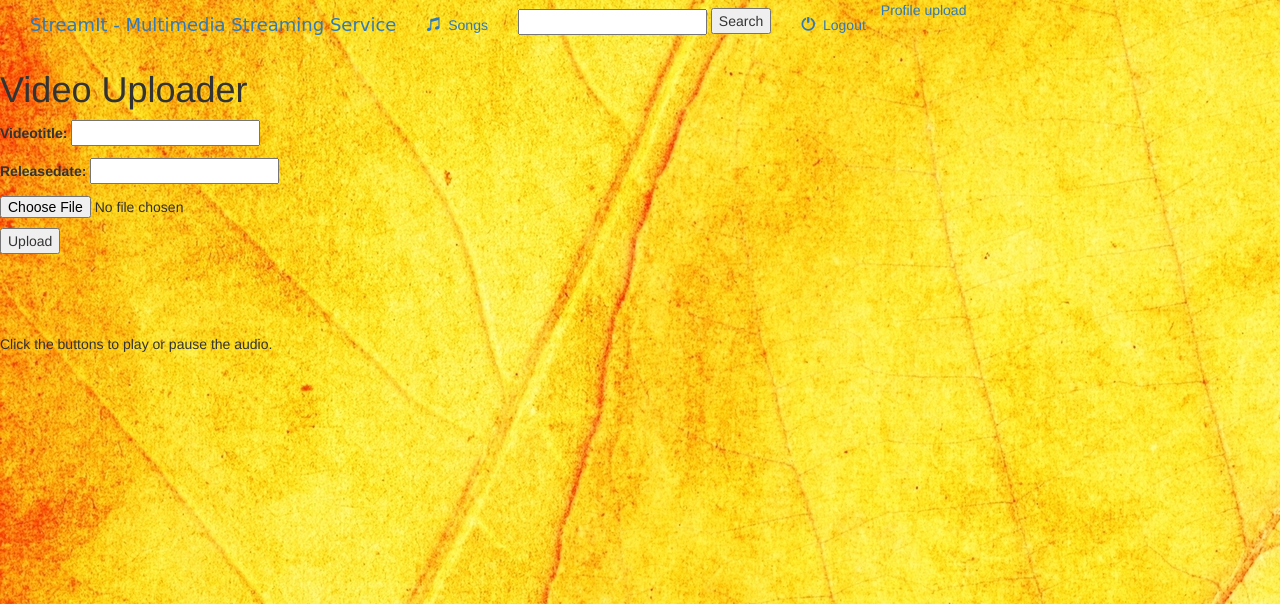
After one commit to Siddanth-pai/MultiMediaHub, a Django app: page /video/ in a window 1280 px wide. The commit adds this page. Shown: the top 604 px of the page. Run offline with Django 3.2, Linux system fonts and the light colour scheme; a user stored in the database is signed in; some libraries are stand-ins or nearby versions; some web fonts are replaced.

Commit message:
video and audio working with uploading

```diff
--- /dev/null
+++ b/music/templates/music/video.html
@@ -0,0 +1,26 @@
+
+{% extends "music/base.html" %}
+
+{% block content %}
+
+<div class='row'>
+  <h1>Video Uploader</h1>
+  <form enctype = "multipart/form-data" class="" action="" method="POST">
+    {% csrf_token %}
+    {{form.as_p}}
+    <input type="submit" name="" value="Upload"/>
+  </form>
+  <br><br>
+
+
+
+
+
+
+    <br><br>
+
+    <p>Click the buttons to play or pause the audio.</p>
+
+
+
+{% endblock %}
--- a/music/templates/music/video_detail.html
+++ b/music/templates/music/video_detail.html
@@ -1,5 +1,5 @@
 {% extends 'music/base.html' %}
-{% block title %}Songs{% endblock %}
+{% block title %}Videos{% endblock %}
 
 {% block body %}
 
--- a/music/urls.py
+++ b/music/urls.py
@@ -7,6 +7,8 @@
     # /music/
     path('', views.index, name = 'index'),
     path('audi/',views.showaudio,name = 'showaudio'),
+    path('video/',views.showvideo,name = 'showvideo'),
+
     #/music/17/ ---> music/'songid'
     path('<videoid>', views.videodetail, name='detail'),
     path('<songid>', views.detail, name='detail'),
--- a/music/views.py
+++ b/music/views.py
@@ -6,7 +6,7 @@
 from django.contrib import messages
 # Create your views here
 from django.contrib.auth.forms import UserCreationForm
-from .forms import UserRegisterForm,UserUpdateForm,ProfileUpdateForm,AudioForm
+from .forms import UserRegisterForm,UserUpdateForm,ProfileUpdateForm,AudioForm,VideoForm
 # Create your views here.
 from django.contrib.auth.decorators import login_required
 
@@ -135,5 +135,22 @@
   else:
        form =  AudioForm()
 
-     #context = {'lastaudio':lastaudio,'form':form}
+
   return render(request,'music/audi.html',{'form':form})
+
+
+@login_required
+def showvideo(request):
+
+    if request.method == 'POST':
+          form = VideoForm(request.POST or None,request.FILES or None)
+          if form.is_valid():
+             form.save()
+             videos = form.cleaned_data.get('songtitle')
+             messages.success(request,f' created for {videos}!')
+             return redirect('music:index')
+    else:
+         form =  VideoForm()
+
+
+    return render(request,'music/video.html',{'form':form})
```
Also changed, not shown: db.sqlite3, 1 other file.
